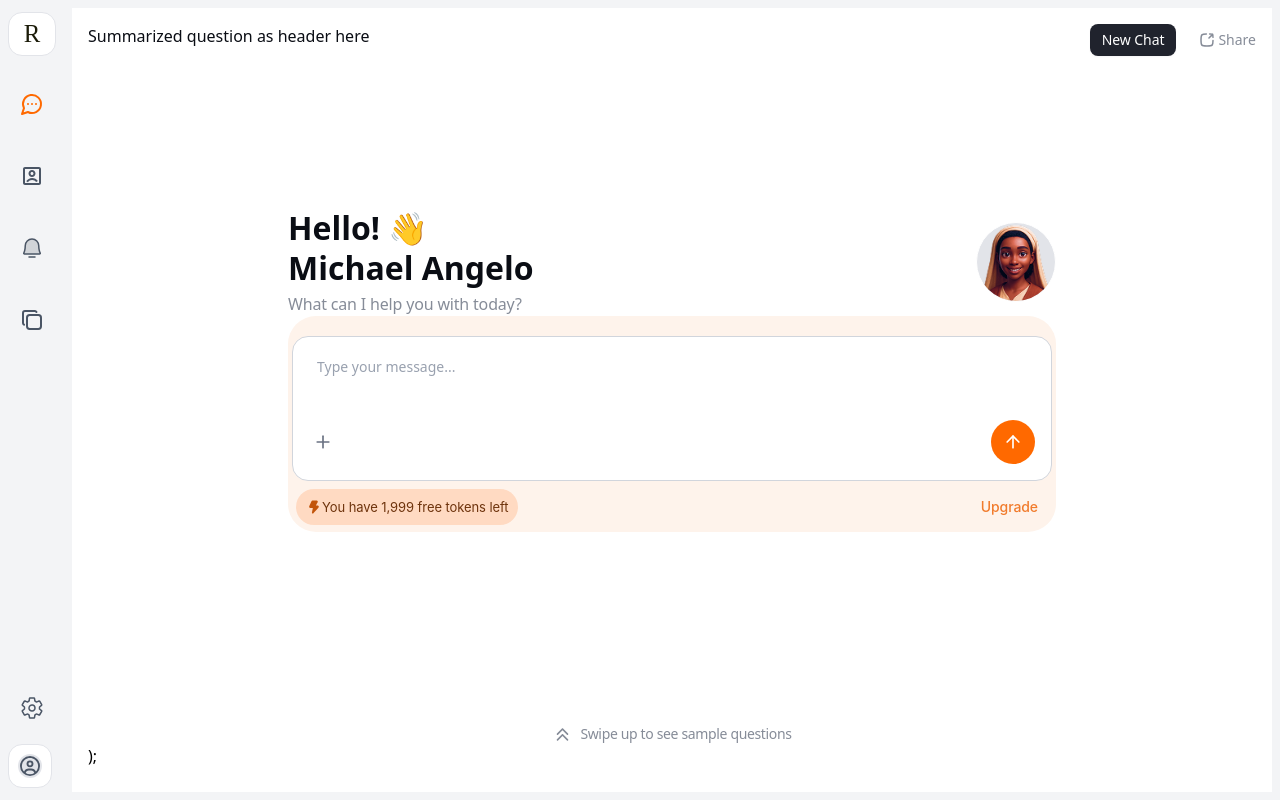
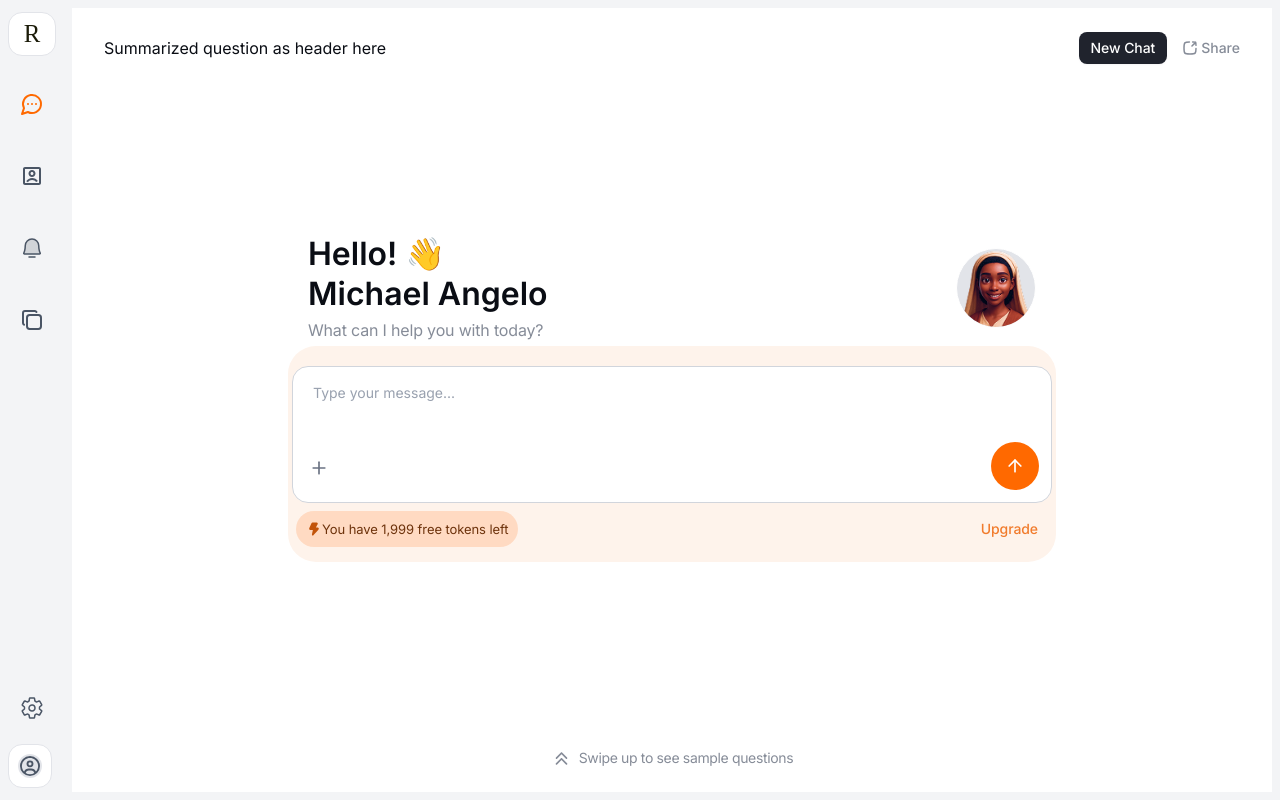
Before and after one commit to brain-tech-repository/Rea, a Next.js app: page /pages/page14 in a window 1280 px wide. Built offline with nearby package versions, Linux system fonts and the light colour scheme.

Commit message:
make better font

```diff
--- a/package.json
+++ b/package.json
@@ -22,9 +22,11 @@
     "@types/node": "^20",
     "@types/react": "^19",
     "@types/react-dom": "^19",
+    "autoprefixer": "^10.4.21",
     "eslint": "^9",
     "eslint-config-next": "15.3.5",
-    "tailwindcss": "^4",
+    "postcss": "^8.5.6",
+    "tailwindcss": "^4.1.11",
     "typescript": "^5"
   }
 }
--- a/src/Components/Login.tsx
+++ b/src/Components/Login.tsx
@@ -57,7 +57,7 @@ const Login = () => {
 
 
         <div className="space-y-4">
-        <Link href="/char1">
+        <Link href="/pages/page6">
           <input
             type="submit"
             value="Log in"
--- a/src/app/components/LayoutWrapper.tsx
+++ b/src/app/components/LayoutWrapper.tsx
@@ -5,7 +5,7 @@ import Sidebar from './sidebar';
 
 export default function LayoutWrapper({ children }: { children: React.ReactNode }) {
   const pathname = usePathname();
-  const noSidebarPaths = ['/login', '/register', '/forgot','/ac', '/'];
+  const noSidebarPaths = ['/login', '/register', '/forgot','/ac', '/','/pages/page6'];
   const showSidebar = !noSidebarPaths.includes(pathname);
 
   return (
--- a/src/app/globals.css
+++ b/src/app/globals.css
@@ -1,10 +1,15 @@
-@import "tailwindcss";
 
 
 
+/* ✅ FIRST LINE */
+@import url("https://fonts.googleapis.com/css2?family=Inter:wght@300;400;500;600;700&display=swap");
+@import "tailwindcss";
+/* Your other styles can come after this */
 
-    body {
-        height: 100%;
-        width: 100%;
+
+body {
+  font-family: "Inter", sans-serif;
+  height: 100%;
+  width: 100%;
   background-color: white;
 }
--- a/src/app/layout.tsx
+++ b/src/app/layout.tsx
@@ -2,15 +2,14 @@ import type { Metadata } from "next";
 import { Geist, Geist_Mono } from "next/font/google";
 import "./globals.css";
 import LayoutWrapper from "./components/LayoutWrapper"; // 👈 updated
+import { Inter } from 'next/font/google';
 
-const geistSans = Geist({
-  variable: "--font-geist-sans",
-  subsets: ["latin"],
-});
 
-const geistMono = Geist_Mono({
-  variable: "--font-geist-mono",
-  subsets: ["latin"],
+
+
+const inter = Inter({
+  subsets: ['latin'],
+  variable: '--font-inter',
 });
 
 export const metadata: Metadata = {
@@ -25,7 +24,7 @@ export default function RootLayout({
 }>) {
   return (
     <html lang="en">
-      <body className={`${geistSans.variable} ${geistMono.variable} antialiased`}>
+      <body className={`${inter.variable}`}>
         <LayoutWrapper>{children}</LayoutWrapper>
       </body>
     </html>
--- a/src/app/pages/page14/page.tsx
+++ b/src/app/pages/page14/page.tsx
@@ -3,27 +3,15 @@ import { useEffect, useRef } from "react";
 import React, { useState } from "react";
 import SampleQuestions from "../../components/SampleQuestions";
 import dynamic from "next/dynamic";
+import VoicePitchGraph from "@/app/voice/page";
 const ReactMediaRecorder = dynamic(
-  () => import("react-media-recorder").then(mod => mod.ReactMediaRecorder),
+  () => import("react-media-recorder").then((mod) => mod.ReactMediaRecorder),
   { ssr: false }
 );
 
-import {
-
-  Mic,
-
-  Plus,
-  ArrowUp,
-  User,
-  X,
-
-  ArrowRight,
-} from "lucide-react";
+import { Mic, Plus, ArrowUp, User, X, ArrowRight } from "lucide-react";
 
 export default function Page14() {
-
-
-
   const messagesEndRef = useRef<HTMLDivElement | null>(null);
   const [messages, setMessages] = useState<Message[]>([]);
   const [input, setInput] = useState("");
@@ -41,12 +29,12 @@ export default function Page14() {
 
   const showSamples = () => setIsSamplesVisible(true);
   const hideSamples = () => setIsSamplesVisible(false);
-
+  const [shouldHideSamples, setShouldHideSamples] = useState(false);
+  const [isBetterDivVisible, setIsBetterDivVisible] = useState(false);
   const [selectedCharacter, setSelectedCharacter] = useState({
     name: "Rea",
     img: "/rea.png",
   });
-
 
   type Character = {
     name: string;
@@ -61,12 +49,11 @@ export default function Page14() {
       img: string;
     };
   };
-  const transcript = "Hello from voice input"
+  const transcript = "Hello from voice input";
   const voiceMessage: Message = {
     text: transcript,
     type: "outgoing", // ✅ exact literal
   };
-
 
   const onStop = (recordedData: any) => {
     const transcript = "Hello from voice input"; // Replace this with real STT logic
@@ -79,12 +66,6 @@ export default function Page14() {
     setMessages((prev) => [...prev, voiceMessage]); // ✅ now works
     setIsLoading(true);
   };
-
-
-
-
-
-
 
   useEffect(() => {
     if (messages.length > 0) {
@@ -106,24 +87,20 @@ export default function Page14() {
     if (isRecording) {
       setRecordTime(0);
       timer = setInterval(() => {
-        setRecordTime(prev => prev + 1);
+        setRecordTime((prev) => prev + 1);
       }, 1000);
     }
-
-
 
     return () => {
       clearInterval(timer);
     };
   }, [isRecording]);
 
-
   useEffect(() => {
     if (messagesEndRef.current) {
       messagesEndRef.current.scrollIntoView({ behavior: "smooth" });
     }
   }, [messages, isLoading]);
-
 
   const sendMessage = () => {
     if (!input.trim()) return;
@@ -153,20 +130,24 @@ export default function Page14() {
   return (
     <div
       className={
-        isSamplesVisible
-          ? "relative flex flex-col w-full px-4 py-6 bg-white min-h-screen"
-          : "relative flex flex-col w-full px-4 py-6 bg-white h-full"
+        isSamplesVisible || isBetterDivVisible || isRecording
+          ? "relative flex flex-col w-full px-4 py-6 bg-white min-h-screen font-['Inter']"
+          : "relative flex flex-col w-full px-4 py-6 bg-white h-full font-['Inter'] max-h-full"
       }
     >
       {/* Header */}
-      <div className="mb-4">
-        <div className="absolute top-4 left-4 flex items-center gap-2">
+      <div className="relative mb-4 w-full px-4">
+        {/* Header container */}
+        <div className="flex flex-col md:flex-row md:justify-between md:items-center gap-4">
+          {/* Left side: Question */}
+          <div className="flex items-center gap-2">
             <div className="text-[#0A0D14] text-sm md:text-base font-semilight">
               Summarized question as header here
             </div>
           </div>
 
-        <div className="absolute top-4 right-4 flex items-center gap-6">
+          {/* Right side: New Chat + Share */}
+          <div className="flex items-center gap-4 flex-wrap">
             {/* New Chat Button */}
             <button
               onClick={() => {
@@ -175,11 +156,14 @@ export default function Page14() {
                 setInput("");
                 setShowVoiceIcon(false);
                 setIsLoading(false);
+                setShouldHideSamples(false);
+                setIsBetterDivVisible(true);
               }}
               className="flex justify-center items-center gap-[2px] px-[12px] py-[6px] rounded-[8px] bg-[#20232D] text-white text-center font-inter text-[14px] font-medium leading-[20px] tracking-[-0.084px] shadow-[0px_1px_2px_rgba(82,88,102,0.06)] hover:opacity-80 transition"
             >
               New Chat
             </button>
+
             {/* Share Button */}
             <div className="flex items-center gap-1 text-[#868C98] cursor-pointer hover:opacity-80 transition">
               <svg
@@ -208,21 +192,25 @@ export default function Page14() {
             </div>
           </div>
         </div>
+      </div>
+
       {/* Main Area */}
       <div
-        className={`flex flex-col w-full max-w-3xl mx-auto transition-all duration-300 ${(isInputFocused || hideGreeting) && !isSamplesVisible
+        className={`flex flex-col w-full max-w-3xl mx-auto transition-all duration-300 ${
+          (isInputFocused || hideGreeting) && !isSamplesVisible
             ? " flex-1 justify-between h-full"
             : "justify-center flex-1 "
         }`}
       >
         {!hideGreeting && (
           <div
-            className={`transition-all duration-300 ${isInputFocused ? "mb-4" : ""
+            className={`transition-all duration-300 ${
+              isInputFocused ? "mb-3" : ""
             }`}
           >
-            <div className="flex justify-between items-center">
+            <div className="flex justify-between items-center  px-5 mb-1">
               <div className="flex flex-col gap-1">
-                <h3 className="text-[#0A0D14] text-[28px] md:text-[32px] font-semibold leading-[40px]">
+                <h3 className="text-[#0A0D14] text-[28px] md:text-[32px] font-semibold leading-[40px] font-['Inter']">
                   Hello! 👋
                   <br />
                   Michael Angelo
@@ -242,13 +230,15 @@ export default function Page14() {
           </div>
         )}
         <div
-          className={`flex-1 overflow-y-auto mt-6 mb-4 px-2 space-y-4 ${isInputFocused || hideGreeting ? "block" : "hidden"
+          className={`flex-1 overflow-y-auto mt-6 mb-4 px-2 space-y-4 ${
+            isInputFocused || hideGreeting ? "block" : "hidden"
           }`}
         >
           {messages.map((msg, i) => (
             <div
               key={i}
-              className={`max-w-[75%] w-fit flex gap-2 items-start ${msg.type === "incoming" ? "" : "self-end ml-auto"
+              className={`max-w-[75%] w-fit flex gap-2 items-start ${
+                msg.type === "incoming" ? "" : "self-end ml-auto"
               }`}
             >
               {msg.type === "incoming" && (
@@ -265,7 +255,8 @@ export default function Page14() {
                 </div>
               )}
               <div
-                className={`px-4 py-3 rounded-2xl text-sm ${msg.type === "incoming"
+                className={`px-4 py-3 rounded-2xl text-sm ${
+                  msg.type === "incoming"
                     ? "bg-[#FEF3EB] text-black"
                     : "bg-[#F6F8FA] text-[#0A0D14]"
                 }`}
@@ -299,12 +290,11 @@ export default function Page14() {
               : "flex flex-col items-start gap-[6px] h-[216px] p-[4px] self-stretch rounded-[28px] bg-[#FEF3EB]"
           }
         >
-          <div
-            className={
-              "relative w-full mt-4 flex items-end gap-2 border border-gray-300 rounded-2xl px-4 py-4 bg-white"
-            }
-          >
-            <div className="relative flex-1">
+          <div className="relative w-full mt-4 border border-gray-300 rounded-2xl bg-white px-3 py-3">
+            <div className="flex flex-wrap sm:flex-nowrap items-end gap-2 sm:gap-3 w-full">
+              {/* Left Input Area */}
+              <div className="relative flex-1 min-w-0">
+                {/* Plus / Close Button */}
                 {showTooltip ? (
                   <X
                     className="absolute left-1 bottom-3 text-gray-500 cursor-pointer"
@@ -312,6 +302,7 @@ export default function Page14() {
                     onClick={() => {
                       setShowTooltip(false);
                       setShowModal(false);
+                      setIsBetterDivVisible(false);
                     }}
                   />
                 ) : (
@@ -325,6 +316,7 @@ export default function Page14() {
                   />
                 )}
 
+                {/* Tooltip Dropdown */}
                 {showTooltip && (
                   <div className="absolute bottom-16 left-0 z-10 bg-white border border-gray-200 rounded-xl p-2 shadow-md flex flex-col items-start gap-2 w-[225px]">
                     <div
@@ -342,45 +334,39 @@ export default function Page14() {
                   </div>
                 )}
 
+                {/* Voice Recording Visuals */}
                 {isRecording && (
-                <div className="flex items-center gap-3 mb-2">
-                  {/* Mic icon and timer */}
+                  <div className="flex items-center gap-3 mb-2 flex-wrap sm:flex-nowrap">
                     <div className="flex items-center gap-2 text-sm text-orange-600 min-w-[60px]">
                       <Mic className="w-4 h-4" />
                       <span>{recordTime}s</span>
                     </div>
-
-                  {/* ReactMic waveform */}
+                    <VoicePitchGraph />
                     <div className="flex-1">
                       <ReactMediaRecorder
                         audio
-                      render={({ status, startRecording, stopRecording, mediaBlobUrl }) => (
+                        render={({
+                          status,
+                          startRecording,
+                          stopRecording,
+                          mediaBlobUrl,
+                        }) => (
                           <div className="w-full rounded-md max-w-[600px] mx-auto h-[50px]">
-                          <p>{status}</p>
-                          <button
-                            onClick={startRecording}
-                            className="px-4 py-2 bg-green-500 text-white rounded mr-2"
-                          >
-                            Start Recording
-                          </button>
-                          <button
-                            onClick={stopRecording}
-                            className="px-4 py-2 bg-red-500 text-white rounded"
-                          >
-                            Stop Recording
-                          </button>
                             {mediaBlobUrl && (
-                            <audio src={mediaBlobUrl} controls className="mt-2 w-full" />
+                              <audio
+                                src={mediaBlobUrl}
+                                controls
+                                className="mt-2 w-full"
+                              />
                             )}
                           </div>
                         )}
                       />
                     </div>
-
-                  {/* Stop & Send buttons */}
                   </div>
                 )}
 
+                {/* Text Input */}
                 <textarea
                   placeholder="Type your message..."
                   className="w-full h-[105px] pl-2 pt-1 outline-none text-sm rounded-2xl resize-none placeholder:text-gray-400"
@@ -392,6 +378,7 @@ export default function Page14() {
                     setShowModal(false);
                     setHideParent(true);
                     setIsSamplesVisible(false);
+                    setShouldHideSamples(true);
                   }}
                   onBlur={() => setIsInputFocused(false)}
                   onKeyDown={(e) =>
@@ -400,32 +387,30 @@ export default function Page14() {
                 />
               </div>
 
-            <div className="flex items-center gap-2">
+              {/* Right Buttons */}
+              <div className="flex items-center gap-2 sm:gap-3 flex-shrink-0 px-1 sm:px-0">
                 {isRecording ? (
                   <>
-                  {/* Cancel button */}
+                    {/* Cancel */}
                     <button
                       onClick={() => setIsRecording(false)}
-                    className="bg-orange-100 hover:bg-orange-200 text-orange-600 p-3 rounded-full flex items-center justify-center"
+                      className="bg-orange-100 hover:bg-orange-200 text-orange-600
+              p-2 sm:p-3 rounded-full flex items-center justify-center
+              w-10 h-10 sm:w-12 sm:h-12 shrink-0"
                     >
-                    <X className="w-4 h-4" />
+                      <X className="w-4 h-4 sm:w-5 sm:h-5" />
                     </button>
 
-                  {/* Send button */}
+                    {/* Send */}
                     <button
                       onClick={() => {
                         setIsRecording(false);
-
-                      // Explicitly type the object as Message
                         const voiceMessage: Message = {
                           text: `▶  ━━━━━━   ${recordTime}s`,
                           type: "outgoing",
                         };
-
                         setMessages((prev) => [...prev, voiceMessage]);
                         setIsLoading(true);
-
-                      // Simulate bot response after sending voice
                         setTimeout(() => {
                           setMessages((prev) => [
                             ...prev,
@@ -438,9 +423,11 @@ export default function Page14() {
                           setIsLoading(false);
                         }, 1500);
                       }}
-                    className="bg-orange-500 hover:bg-orange-600 text-white p-3 rounded-full flex items-center justify-center"
+                      className="bg-orange-500 hover:bg-orange-600 text-white
+              p-2 sm:p-3 rounded-full flex items-center justify-center
+              w-10 h-10 sm:w-12 sm:h-12 shrink-0"
                     >
-                    <ArrowUp className="w-4 h-4" />
+                      <ArrowUp className="w-4 h-4 sm:w-5 sm:h-5" />
                     </button>
                   </>
                 ) : (
@@ -454,13 +441,21 @@ export default function Page14() {
                         sendMessage();
                       }
                     }}
-                  className="bg-orange-500 hover:bg-orange-600 text-white p-3 rounded-full flex items-center justify-center"
+                    className="bg-orange-500 hover:bg-orange-600 text-white
+            p-2 sm:p-3 rounded-full flex items-center justify-center
+            w-10 h-10 sm:w-12 sm:h-12 shrink-0"
                   >
-                  {showVoiceIcon ? <Mic size={20} /> : <ArrowUp size={20} />}
+                    {showVoiceIcon ? (
+                      <Mic className="w-4 h-4 sm:w-5 sm:h-5" />
+                    ) : (
+                      <ArrowUp className="w-4 h-4 sm:w-5 sm:h-5" />
+                    )}
                   </button>
                 )}
               </div>
             </div>
+          </div>
+
           <div
             className={
               hideParent
@@ -553,6 +548,7 @@ export default function Page14() {
           }
         `}
         </style>
+        {!shouldHideSamples && (
           <div className="w-[63%] max-w-4xl px-6 rounded-2xl">
             <div className="mt-8">
               {!isSamplesVisible ? (
@@ -585,7 +581,7 @@ export default function Page14() {
                       />
                     </svg>
                   </div>
-                <p className="text-center text-[#868C98] font-inter text-sm leading-5 tracking-tight font-normal">
+                  <p className="text-center text-[#868C98] font-inter text-sm leading-5 tracking-tight font-normal font-['Inter']">
                     Swipe up to see sample questions
                   </p>
                 </div>
@@ -605,13 +601,15 @@ export default function Page14() {
                       ].map((name, index) => (
                         <div
                           key={name}
-                        className={`flex items-center p-2 px-4 rounded-full transition-colors duration-300 ${index === 0
+                          className={`flex items-center p-2 px-4 rounded-full transition-colors duration-300 ${
+                            index === 0
                               ? "bg-[#FEF3EB]"
                               : "bg-[#F6F8FA] hover:bg-gray-200"
                           }`}
                         >
                           <p
-                          className={`text-sm leading-5 tracking-tight font-inter ${index === 0
+                            className={`text-sm leading-5 tracking-tight font-inter ${
+                              index === 0
                                 ? "text-[#C2540A] font-medium"
                                 : "text-[#525866] font-normal"
                             }`}
@@ -659,8 +657,8 @@ export default function Page14() {
               )}
             </div>
           </div>
+        )}
       </div>
-      );
     </div>
   );
 }
--- /dev/null
+++ b/src/app/voice/page.tsx
@@ -0,0 +1,32 @@
+import React from 'react'
+
+const VoicePitchGraph = () => (
+  <div className="flex items-center justify-center h-[70px] w-full gap-1 p-0 m-0">
+    <style>
+      {`
+            @keyframes pitch {
+                0%, 40%, 100% { transform: scaleY(0.4); }
+                20% { transform: scaleY(1.0); }
+            }
+            .pitch-bar {
+                display: inline-block;
+                width: 4px;
+                background-color: #F97316; /* orange-500 */
+                border-radius: 4px;
+                animation: pitch 1.2s infinite ease-in-out;
+            }
+            `}
+    </style>
+    {/* These divs are the animated bars of the graph */}
+    <div className="pitch-bar" style={{ height: '10px', animationDelay: '-1.1s' }}></div>
+    <div className="pitch-bar" style={{ height: '25px', animationDelay: '-1.0s' }}></div>
+    <div className="pitch-bar" style={{ height: '40px', animationDelay: '-0.9s' }}></div>
+    <div className="pitch-bar" style={{ height: '30px', animationDelay: '-0.8s' }}></div>
+    <div className="pitch-bar" style={{ height: '15px', animationDelay: '-0.7s' }}></div>
+    <div className="pitch-bar" style={{ height: '25px', animationDelay: '-0.6s' }}></div>
+    <div className="pitch-bar" style={{ height: '10px', animationDelay: '-0.5s' }}></div>
+    <div className="pitch-bar" style={{ height: '10px', animationDelay: '-1.1s' }}></div>
+  </div>
+);
+
+export default VoicePitchGraph;
```
Also changed, not shown: src/app/pages/page6/page.tsx (+15 -3 lines), 1 other file (tests, documents, lock files or other folders). Lines whose indentation alone changed are shown as unchanged.
